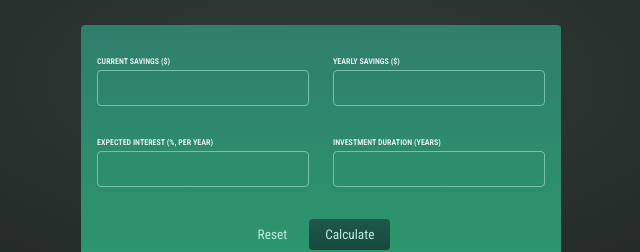
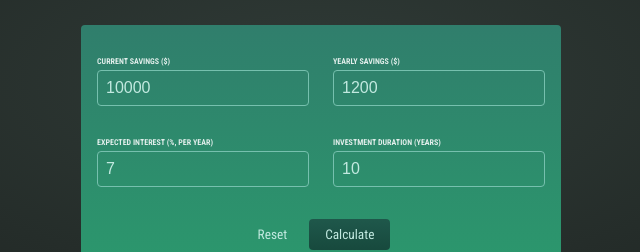
Before and after one commit to rpliszka1987/savings-calculator, a React (Create React App) app: page / in a window 1280 px wide. Shown: the part 201-453 px from the top of the page, without its empty margins (319-959 px from the left). Built offline with nearby package versions, Linux system fonts and the light colour scheme.

Commit message:
Refactored the state to be stored in one value and uses one function to get all the values from the object displayed back in the form on initial load

```diff
--- a/src/Components/SavingsInput.js
+++ b/src/Components/SavingsInput.js
@@ -3,44 +3,38 @@
 import Button from "./Button";
 import styles from "./SavingsInput.module.css";
 
+const initialUserInput = {
+  "current-savings": 10000,
+  "yearly-contribution": 1200,
+  "expected-return": 7,
+  duration: 10,
+};
+
 function SavingsInput(props) {
   // Setting state for user input state
-  const [currentSavings, setCurrentSavings] = useState("");
-  const [yearlyContribution, setYearlyContribution] = useState("");
-  const [expectedReturn, setExpectedReturn] = useState("");
-  const [duration, setDuration] = useState("");
+  const [userInput, setUserInput] = useState(initialUserInput);
 
   const userInputData = (input, value) => {
-    console.log(input, value);
+    setUserInput((prevInput) => {
+      return {
+        // Copy previous state
+        ...prevInput,
+        // sets new value fro object property
+        [input]: value,
+      };
+    });
   };
 
   const formSubmitHandler = (event) => {
     // Stops default form handling
     event.preventDefault();
 
-    // Saving all the values in a object
-    const savingData = {
-      saving: currentSavings,
-      year: yearlyContribution,
-      return: expectedReturn,
-      time: duration,
-    };
-
-    // Passing the object back to the main function
-    props.submit(savingData);
-
-    // Clearning all the fields
-    setCurrentSavings("");
-    setYearlyContribution("");
-    setExpectedReturn("");
-    setDuration("");
+    console.log("SUBMIT");
   };
 
+  // Clears all the forms input data
   const clearFormHandler = () => {
-    setCurrentSavings("");
-    setYearlyContribution("");
-    setExpectedReturn("");
-    setDuration("");
+    setUserInput(initialUserInput);
   };
 
   return (
@@ -51,6 +45,7 @@
           <input
             type="number"
             id="current-savings"
+            value={userInput["current-savings"]}
             onChange={(event) =>
               userInputData("current-savings", event.target.value)
             }
@@ -61,6 +56,7 @@
           <input
             type="number"
             id="yearly-contribution"
+            value={userInput["yearly-contribution"]}
             onChange={(event) =>
               userInputData("yearly-contribution", event.target.value)
             }
@@ -75,6 +71,7 @@
           <input
             type="number"
             id="expected-return"
+            value={userInput["expected-return"]}
             onChange={(event) =>
               userInputData("expected-return", event.target.value)
             }
@@ -85,6 +82,7 @@
           <input
             type="number"
             id="duration"
+            value={userInput.duration}
             onChange={(event) => userInputData("duration", event.target.value)}
           />
         </p>
```
